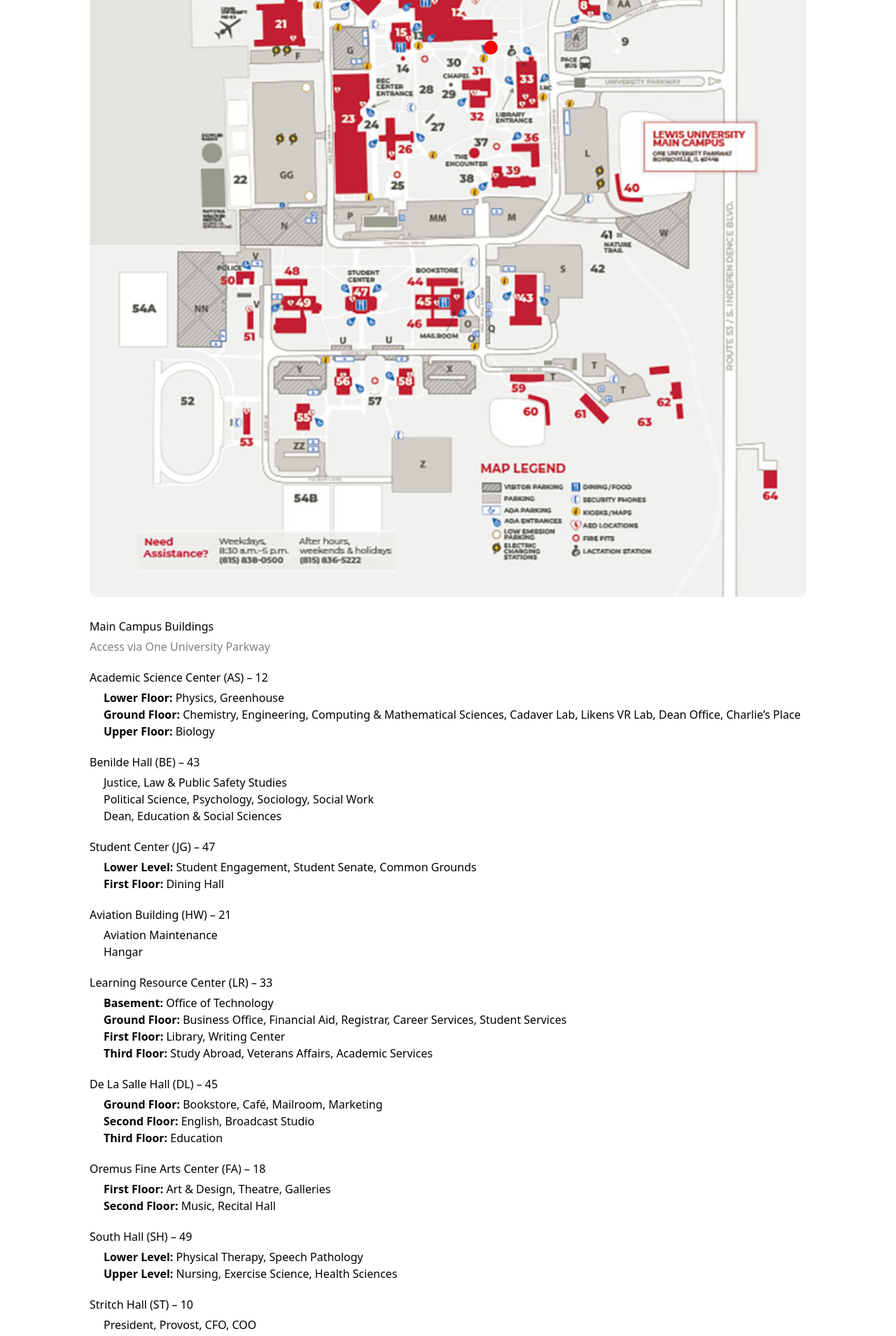
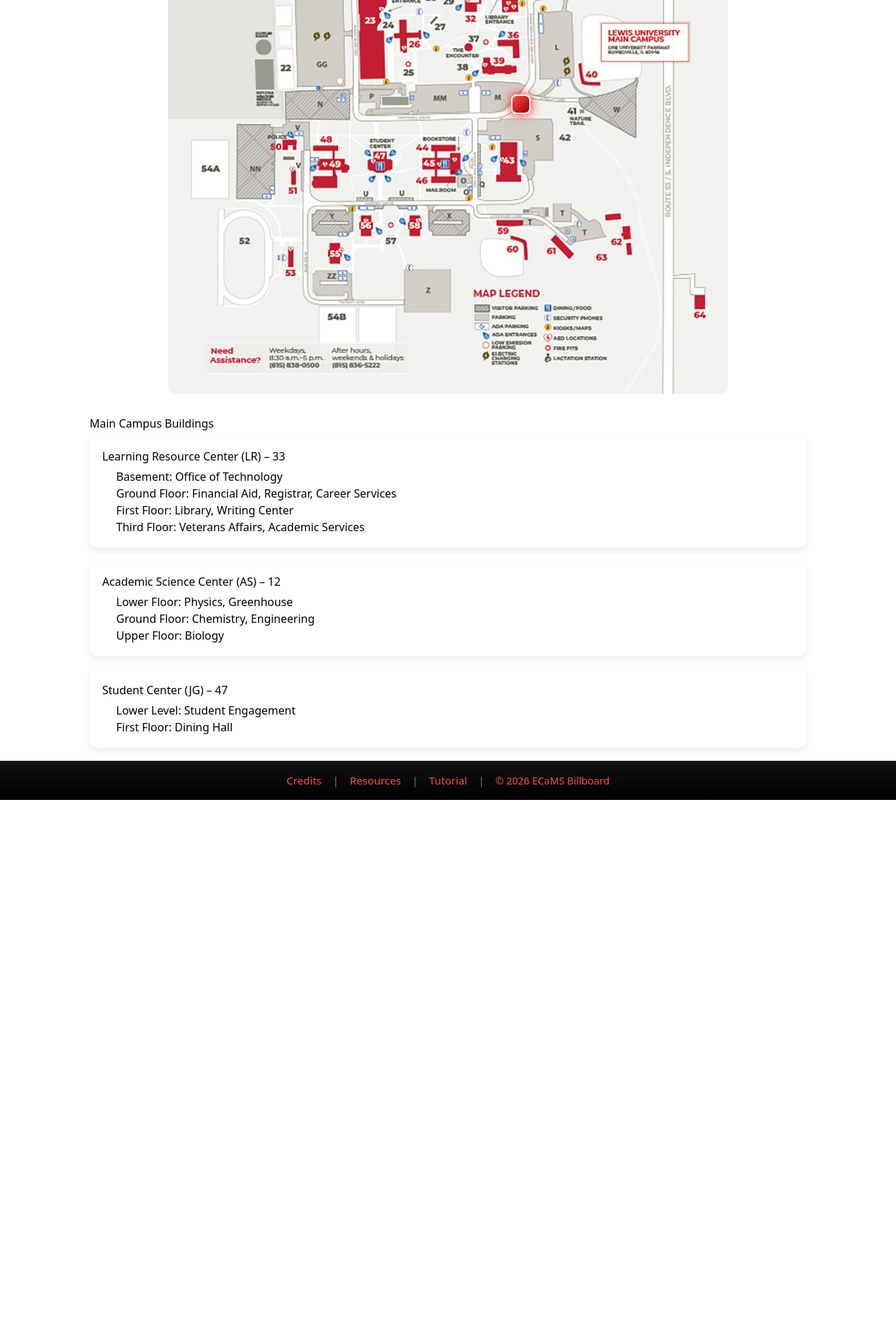
Before and after one commit to ECaMS-Billboard/ecams-billboard, a React (Create React App) app: page /campusmap in a window 1280 px wide. Shown: the part 620-2529 px from the top of the page at 70% size. After the commit the page ends 1763 px from the top, so only its background shows below. Built offline with nearby package versions, Linux system fonts and the light colour scheme.

Commit message:
updated the campus map interactive ability

```diff
--- a/src/components/CampusMap.css
+++ b/src/components/CampusMap.css
@@ -6,7 +6,7 @@
 
 .map-container {
   position: relative;
-  width: 80%;
+  display: inline-block;
 }
 
 .map-image {
@@ -42,44 +42,118 @@
   padding-left: 20px;
 }
 
-/* Base hotspot */
+/* MAP CONTAINER */
+.map-container {
+  position: relative;
+  display: inline-block;
+}
+
+.map-image {
+  width: 100%;
+  display: block;
+}
+
+/* HOTSPOTS */
 .hotspot {
   position: absolute;
-  width: 20px;
-  height: 20px;
-  background: red;
-  border-radius: 50%;
+
+  transform: translate(-50%, -50%);
+
+  cursor: pointer;
+
+  z-index: 10;
+}
+
+/* BUTTON STYLE */
+.hotspot-marker {
+  width: 28px;
+  height: 28px;
+
+  border-radius: 8px;
+
+  background: linear-gradient(135deg, #ff4d4d, #990000);
+
+  border: 2px solid white;
+
+  box-shadow:
+    0 0 12px rgba(255,0,0,0.7),
+    0 0 20px rgba(255,0,0,0.4);
+
+  transition: all 0.25s ease;
+}
+
+.hotspot-marker:hover {
+  transform: scale(1.2) rotate(10deg);
+
+  box-shadow:
+    0 0 18px rgba(255,0,0,1),
+    0 0 30px rgba(255,0,0,0.8);
+}
+
+/* POPUP */
+.popup-card {
+  position: absolute;
+
+  top: 10%;
+  right: 5%;
+
+  width: 260px;
+
+  background: white;
+
+  border-radius: 14px;
+
+  padding: 18px;
+
+  box-shadow: 0 12px 30px rgba(0,0,0,0.2);
+
+  z-index: 1000;
+}
+
+/* CLOSE */
+.close-popup {
+  position: absolute;
+
+  top: 8px;
+  right: 12px;
+
+  background: none;
+  border: none;
+
+  font-size: 20px;
+
   cursor: pointer;
 }
 
-/* Example positions (you will tweak these) */
-.hotspot.library {
-  top: 40%;
-  left: 55%;
+/* BUTTON */
+.popup-btn {
+  margin-top: 12px;
+
+  background: #990000;
+  color: white;
+
+  border: none;
+
+  padding: 10px 14px;
+
+  border-radius: 8px;
+
+  cursor: pointer;
 }
 
-.hotspot.science {
-  top: 30%;
-  left: 40%;
+.popup-btn:hover {
+  background: #700000;
 }
 
-.hotspot.rec {
-  top: 60%;
-  left: 50%;
+/* BUILDING CARDS */
+.building {
+  background: white;
+
+  padding: 18px;
+
+  margin-bottom: 18px;
+
+  border-radius: 12px;
+
+  box-shadow: 0 4px 10px rgba(0,0,0,0.08);
 }
-
-/* Tooltip */
-.tooltip {
-  position: absolute;
-  top: -25px;
-  left: 25px;
-  background: black;
-  color: white;
-  padding: 4px 8px;
-  font-size: 12px;
-  display: none;
-}
-
-.hotspot:hover .tooltip {
-  display: block;
-}
--- a/src/pages/CampusMap.js
+++ b/src/pages/CampusMap.js
@@ -1,196 +1,153 @@
-import React from "react";
+import React, { useState } from "react";
 import "../components/CampusMap.css";
 import Map from "../imgs/campus-map.jpg";
 
+const buildings = [
+  {
+    id: "library",
+    name: "Learning Resource Center (LR) – 33",
+
+    shortDescription:
+      "Library, Writing Center, Financial Aid, and Student Services.",
+
+    details: [
+      "Basement: Office of Technology",
+      "Ground Floor: Financial Aid, Registrar, Career Services",
+      "First Floor: Library, Writing Center",
+      "Third Floor: Veterans Affairs, Academic Services",
+    ],
+
+    top: "42%",
+    left: "57%",
+  },
+
+  {
+    id: "science",
+    name: "Academic Science Center (AS) – 12",
+
+    shortDescription:
+      "Engineering, Computing, Biology, Chemistry, and Physics.",
+
+    details: [
+      "Lower Floor: Physics, Greenhouse",
+      "Ground Floor: Chemistry, Engineering",
+      "Upper Floor: Biology",
+    ],
+
+    top: "35%",
+    left: "48%",
+  },
+
+  {
+    id: "student-center",
+    name: "Student Center (JG) – 47",
+
+    shortDescription:
+      "Dining Hall, Student Engagement, and Student Senate.",
+
+    details: [
+      "Lower Level: Student Engagement",
+      "First Floor: Dining Hall",
+    ],
+
+    top: "60%",
+    left: "63%",
+  },
+];
+
 const CampusMap = () => {
+  const [activeBuilding, setActiveBuilding] = useState(null);
 
   const scrollToSection = (id) => {
     const el = document.getElementById(id);
+
     if (el) {
-      el.scrollIntoView({ behavior: "smooth", block: "start"});
+      el.scrollIntoView({
+        behavior: "smooth",
+        block: "start",
+      });
     }
-  }
+  };
+
   return (
     <div className="map-page">
 
-      {/* Map */}
+      {/* MAP */}
       <div className="map-container">
-        <img src={Map} alt="Campus Map" className="map-image" />
 
-        <div
-        className="hotspot library"
-        onClick={() => scrollToSection("library")}
-        >
-          <span className="tooltip">Library</span>
-        </div>
+        <img
+          src={Map}
+          alt="Campus Map"
+          className="map-image"
+        />
+
+        {/* HOTSPOTS */}
+        {buildings.map((building) => (
+          <div
+            key={building.id}
+            className="hotspot"
+            style={{
+              top: building.top,
+              left: building.left,
+            }}
+            onClick={() => setActiveBuilding(building)}
+          >
+            <div className="hotspot-marker"></div>
+          </div>
+        ))}
+
+        {/* POPUP */}
+        {activeBuilding && (
+          <div className="popup-card">
+
+            <button
+              className="close-popup"
+              onClick={() => setActiveBuilding(null)}
+            >
+              ×
+            </button>
+
+            <h3>{activeBuilding.name}</h3>
+
+            <p>{activeBuilding.shortDescription}</p>
+
+            <button
+              className="popup-btn"
+              onClick={() => {
+                scrollToSection(activeBuilding.id);
+                setActiveBuilding(null);
+              }}
+            >
+              View Building Info
+            </button>
+
+          </div>
+        )}
+
       </div>
 
-      {/* Info Section */}
+      {/* BUILDING INFO */}
       <div className="map-info">
+
         <h2>Main Campus Buildings</h2>
-        <p className="subtext">Access via One University Parkway</p>
 
-        <div className="building">
-          <h3>Academic Science Center (AS) – 12</h3>
-          <ul>
-            <li><strong>Lower Floor:</strong> Physics, Greenhouse</li>
-            <li><strong>Ground Floor:</strong> Chemistry, Engineering, Computing & Mathematical Sciences, Cadaver Lab, Likens VR Lab, Dean Office, Charlie’s Place</li>
-            <li><strong>Upper Floor:</strong> Biology</li>
-          </ul>
-        </div>
+        {buildings.map((building) => (
+          <div
+            key={building.id}
+            id={building.id}
+            className="building"
+          >
 
-        <div className="building">
-          <h3>Benilde Hall (BE) – 43</h3>
-          <ul>
-            <li>Justice, Law & Public Safety Studies</li>
-            <li>Political Science, Psychology, Sociology, Social Work</li>
-            <li>Dean, Education & Social Sciences</li>
-          </ul>
-        </div>
+            <h3>{building.name}</h3>
 
-        <div className="building">
-          <h3>Student Center (JG) – 47</h3>
-          <ul>
-            <li><strong>Lower Level:</strong> Student Engagement, Student Senate, Common Grounds</li>
-            <li><strong>First Floor:</strong> Dining Hall</li>
-          </ul>
-        </div>
+            <ul>
+              {building.details.map((detail, index) => (
+                <li key={index}>{detail}</li>
+              ))}
+            </ul>
 
-        <div className="building">
-          <h3>Aviation Building (HW) – 21</h3>
-          <ul>
-            <li>Aviation Maintenance</li>
-            <li>Hangar</li>
-          </ul>
-        </div>
-
-        <div className="building">
-          <h3>Learning Resource Center (LR) – 33</h3>
-          <ul>
-            <li><strong>Basement:</strong> Office of Technology</li>
-            <li><strong>Ground Floor:</strong> Business Office, Financial Aid, Registrar, Career Services, Student Services</li>
-            <li><strong>First Floor:</strong> Library, Writing Center</li>
-            <li><strong>Third Floor:</strong> Study Abroad, Veterans Affairs, Academic Services</li>
-          </ul>
-        </div>
-
-        <div className="building">
-          <h3>De La Salle Hall (DL) – 45</h3>
-          <ul>
-            <li><strong>Ground Floor:</strong> Bookstore, Café, Mailroom, Marketing</li>
-            <li><strong>Second Floor:</strong> English, Broadcast Studio</li>
-            <li><strong>Third Floor:</strong> Education</li>
-          </ul>
-        </div>
-
-        <div className="building">
-          <h3>Oremus Fine Arts Center (FA) – 18</h3>
-          <ul>
-            <li><strong>First Floor:</strong> Art & Design, Theatre, Galleries</li>
-            <li><strong>Second Floor:</strong> Music, Recital Hall</li>
-          </ul>
-        </div>
-
-        <div className="building">
-          <h3>South Hall (SH) – 49</h3>
-          <ul>
-            <li><strong>Lower Level:</strong> Physical Therapy, Speech Pathology</li>
-            <li><strong>Upper Level:</strong> Nursing, Exercise Science, Health Sciences</li>
-          </ul>
-        </div>
-
-        <div className="building">
-          <h3>Stritch Hall (ST) – 10</h3>
-          <ul>
-            <li>President, Provost, CFO, COO</li>
-            <li>Institutional Research</li>
-          </ul>
-        </div>
-
-        <div className="building">
-          <h3>Welcome Center (WC) – 8</h3>
-          <ul>
-            <li>Admissions</li>
-            <li>Alumni Relations</li>
-            <li>University Advancement</li>
-          </ul>
-        </div>
-
-        <div className="building">
-          <h3>West Hall (WH) – 50</h3>
-          <ul>
-            <li>ID Services / Lost & Found</li>
-            <li>University Police</li>
-          </ul>
-        </div>
-
-        {/* Residence Halls */}
-        <h2>Residence Halls</h2>
-
-        <div className="building">
-          <h3>Cody Hall (CD) – 61</h3>
-          <p>Residence Hall</p>
-        </div>
-
-        <div className="building">
-          <h3>De La Salle North (DL) – 44</h3>
-          <p>Residence Hall</p>
-        </div>
-
-        <div className="building">
-          <h3>De La Salle South (DL) – 46</h3>
-          <p>Residence Hall</p>
-        </div>
-
-        <div className="building">
-          <h3>Mother Teresa Hall (MT) – 56</h3>
-          <ul>
-            <li>Residence Hall</li>
-            <li><strong>Lower Level:</strong> Student Wellness Center</li>
-          </ul>
-        </div>
-
-        <div className="building">
-          <h3>North Hall (NO) – 39</h3>
-          <p>Residence Hall</p>
-        </div>
-
-        <div className="building">
-          <h3>Ryan Hall (RY) – 59</h3>
-          <p>Residence Hall</p>
-        </div>
-
-        <div className="building">
-          <h3>Sheil Hall (SL) – 26</h3>
-          <p>Residence Hall</p>
-        </div>
-
-        <div className="building">
-          <h3>Pope John Paul II Hall (JP) – 58</h3>
-          <p>Residence Hall</p>
-        </div>
-
-        {/* Sports */}
-        <h2>Sports & Recreation</h2>
-
-        <div className="building">
-          <h3>Student Recreation Center (SC) – 23</h3>
-          <ul>
-            <li>Fitness Center</li>
-            <li>Fieldhouse</li>
-            <li>Swimming Pool</li>
-          </ul>
-        </div>
-
-        <div className="building">
-          <h3>Lewis Stadium – 52</h3>
-          <p>Soccer, Track & Field</p>
-        </div>
-
-        <div className="building">
-          <h3>Powerhouse Fitness Center – 51</h3>
-          <p>Flex & Fitness Center</p>
-        </div>
+          </div>
+        ))}
 
       </div>
     </div>
```
